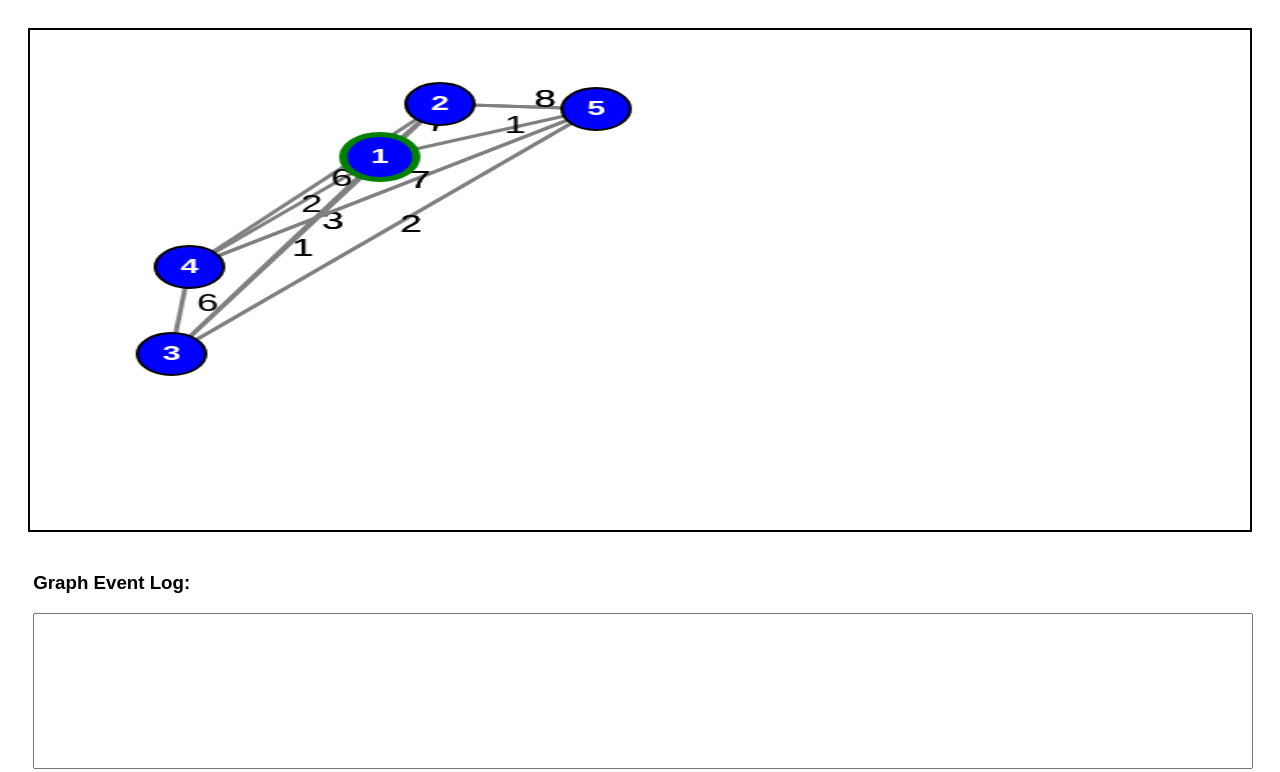
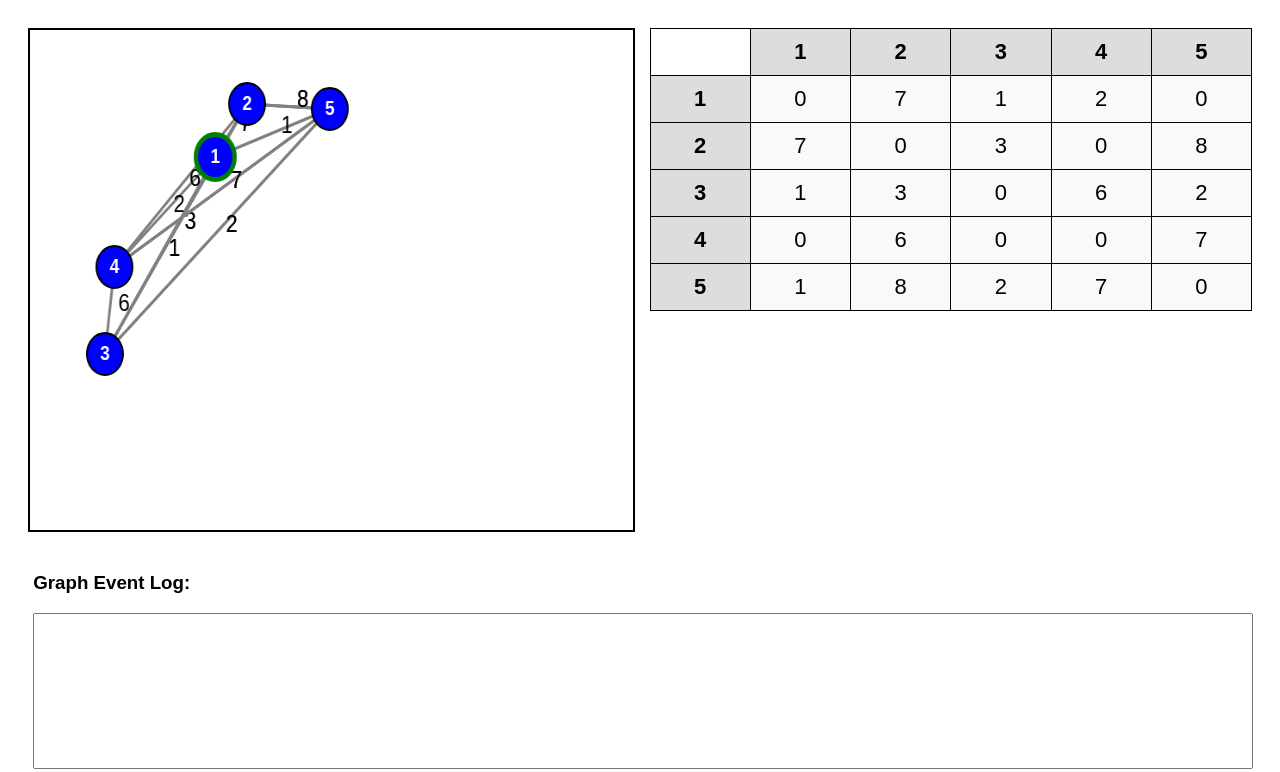
Before and after one commit to Unlucked01/net_v2, a Flask app: page / in a window 1280 px wide. Shown: the top 772 px of the page. Run offline with Flask 3, Linux system fonts and the light colour scheme.

Commit message:
added matrix

```diff
--- a/graph.py
+++ b/graph.py
@@ -1,5 +1,3 @@
-from heapq import heappop, heappush, heapify
-
 
 class Graph:
     def __init__(self, graph: dict):
@@ -13,6 +11,8 @@ class Graph:
                 self.add_edge(node, neighbor, weight)
 
     def shortest_distances(self, source: str):
+        from heapq import heappop, heappush, heapify
+
         distances = {node: float("inf") for node in self.graph}
         distances[source] = 0
         pq = [(0, source)]
@@ -25,6 +25,8 @@ class Graph:
             if current_node in visited:
                 continue
             visited.add(current_node)
+
+            print(self.graph[current_node].items())
 
             for neighbor, weight in self.graph[current_node].items():
                 tentative_distance = current_distance + weight
@@ -112,23 +114,14 @@ class Graph:
         else:
             raise ValueError(f"Node {node} does not exist in the graph")
 
-    def incident_matrix(self):
-        nodes = list(self.graph.keys())
-        edges = []
-
-        for node_from, neighbors in self.graph.items():
-            for node_to in neighbors:
-                edges.append((node_from, node_to))
-
-        matrix = [[0] * len(nodes) for _ in range(len(edges))]
-
-        for i, (node_from, node_to) in enumerate(edges):
-            from_idx = nodes.index(node_from)
-            to_idx = nodes.index(node_to)
-            matrix[i][from_idx] = 1
-            matrix[i][to_idx] = -1
+    def adjacency_matrix(self):
+        nodes = sorted(self.graph.keys(), key=int)
+        size = len(nodes)
+        matrix = [[0] * size for _ in range(size)]
+        for i, node in enumerate(nodes):
+            matrix[i][i] = 0
+            for neighbor, weight in self.graph[node].items():
+                j = nodes.index(neighbor)
+                matrix[i][j] = weight
 
         return matrix
-
-    def __len__(self):
-        return len(self.graph)
--- a/main.py
+++ b/main.py
@@ -118,5 +118,11 @@ def update_position():
         return jsonify({'error': str(e)}), 400
 
 
+@app.route('/matrix', methods=['GET'])
+def get_adjacency_matrix():
+    matrix = G.adjacency_matrix()
+    return jsonify({'adjacency_matrix': matrix})
+
+
 if __name__ == '__main__':
     app.run(debug=True)
--- a/static/func.js
+++ b/static/func.js
@@ -1,4 +1,7 @@
-window.onload = fetchGraph;
+window.onload = function () {
+    fetchGraph();
+    fetchAdjacencyMatrix();
+};
 
 function logEvent(message) {
     logArea.value += `${message}\n`;
@@ -75,6 +78,7 @@ function fetchGraph(){
             positions = graphData.positions;
             console.log(graph);
             drawGraph();
+            fetchAdjacencyMatrix();
             fetchHighlightPath();
         })
         .catch(error => console.error('Error fetching graph:', error));
--- /dev/null
+++ b/static/matrix.js
@@ -0,0 +1,72 @@
+let adjacencyMatrix;
+
+async function fetchAdjacencyMatrix() {
+    try {
+        const response = await fetch('/matrix');
+        const data = await response.json();
+        adjacencyMatrix = data.adjacency_matrix
+        await displayAdjacencyMatrix()
+    } catch (error) {
+        console.error('Error fetching adjacency matrix:', error);
+    }
+}
+
+async function displayAdjacencyMatrix() {
+    const matrixContainer = document.getElementById('matrix-container');
+
+    if (!adjacencyMatrix) {
+        matrixContainer.innerHTML = 'Error loading matrix';
+        return;
+    }
+
+    const nodes = Object.keys(adjacencyMatrix);
+    let matrixHTML = '<table><tr><th></th>';
+
+    nodes.forEach(node => {
+        matrixHTML += `<th class="nodes">${+node + 1}</th>`;
+    });
+    matrixHTML += '</tr>';
+
+    nodes.forEach((nodeFrom, rowIndex) => {
+        matrixHTML += `<tr><td class="nodes">${+nodeFrom + 1}</td>`;
+
+        nodes.forEach((nodeTo, colIndex) => {
+            const weight = adjacencyMatrix[nodeFrom][nodeTo];
+            matrixHTML += `<td contenteditable="true" data-from="${nodeFrom}" data-to="${nodeTo}">${weight}</td>`;
+        });
+
+        matrixHTML += '</tr>';
+    });
+
+    matrixHTML += '</table>';
+    matrixContainer.innerHTML = matrixHTML;
+
+    const cells = matrixContainer.querySelectorAll('td[contenteditable="true"]');
+    cells.forEach(cell => {
+        cell.addEventListener('input', handleMatrixCellChange);
+    });
+}
+
+function handleMatrixCellChange(event) {
+    const nodeFrom = event.target.dataset.from;
+    const nodeTo = event.target.dataset.to;
+    const newWeight = event.target.textContent.trim();
+
+    if (!newWeight || isNaN(newWeight) || parseInt(newWeight) < 0) {
+        event.target.textContent = adjacencyMatrix[nodeFrom][nodeTo] || 0;
+        return;
+    }
+
+    let tempNodeFrom = `${+nodeFrom + 1}`
+    let tempNodeTo = `${+nodeTo + 1}`
+    let tempWeight = parseInt(newWeight)
+
+    if (adjacencyMatrix[nodeFrom][nodeTo] === 0){
+        addEdge(tempNodeFrom, tempNodeTo, tempWeight);
+    }else if (newWeight === '0') {
+        deleteEdge(tempNodeFrom, tempNodeTo);
+    } else {
+        editEdge(tempNodeFrom, tempNodeTo, tempWeight);
+    }
+
+}
--- a/static/styles.css
+++ b/static/styles.css
@@ -46,9 +46,16 @@ body {
 
 #graph-area {
     flex: 1;
-    min-width: 50%;
+    width: 48%;
     border: 2px solid black;
     height: 500px;
+}
+
+#matrix-area {
+    flex: 1;
+    width: 48%;
+    height: 500px;
+    padding-left: 15px;
 }
 
 #canvas {
@@ -57,25 +64,25 @@ body {
     height: 100%;
 }
 
-#matrix-area {
-    flex: 1;
-    padding-left: 20px;
-}
-
-#matrix-container {
-    margin-top: 20px;
-}
-
 table {
     border-collapse: collapse;
     width: 100%;
-}
-
-table, th, td {
-    border: 1px solid black;
+    height: 100%;
 }
 
 th, td {
+    border: 1px solid #000;
+    font-size: 22px;
     padding: 10px;
     text-align: center;
+    vertical-align: middle;
 }
+
+td[contenteditable="true"] {
+    background-color: #f9f9f9;
+}
+
+.nodes {
+    font-weight: bold;
+    background-color: #ddd;
+}
--- a/templates/index.html
+++ b/templates/index.html
@@ -10,7 +10,7 @@
 
 <div id="main-container">
         <div id="graph-area">
-            <canvas id="canvas" width="750" height="500"></canvas>
+            <canvas id="canvas" width="700" height="500"></canvas>
             <div id="context-menu">
                 <ul>
                     <li id="add-node">Add Node</li>
@@ -24,10 +24,9 @@
             </div>
         </div>
 
-<!--        <div id="matrix-area">-->
-<!--            <h2>Graph Incidence Matrix</h2>-->
-<!--            <div id="matrix-container"></div>-->
-<!--        </div>-->
+        <div id="matrix-area">
+            <div id="matrix-container"></div>
+        </div>
     </div>
 
     <div id="log-container">
@@ -38,6 +37,7 @@
     <script src="static/script.js"></script>
     <script src="static/menu.js"></script>
     <script src="static/func.js"></script>
+    <script src="static/matrix.js"></script>
 
 </body>
 </html>
```
